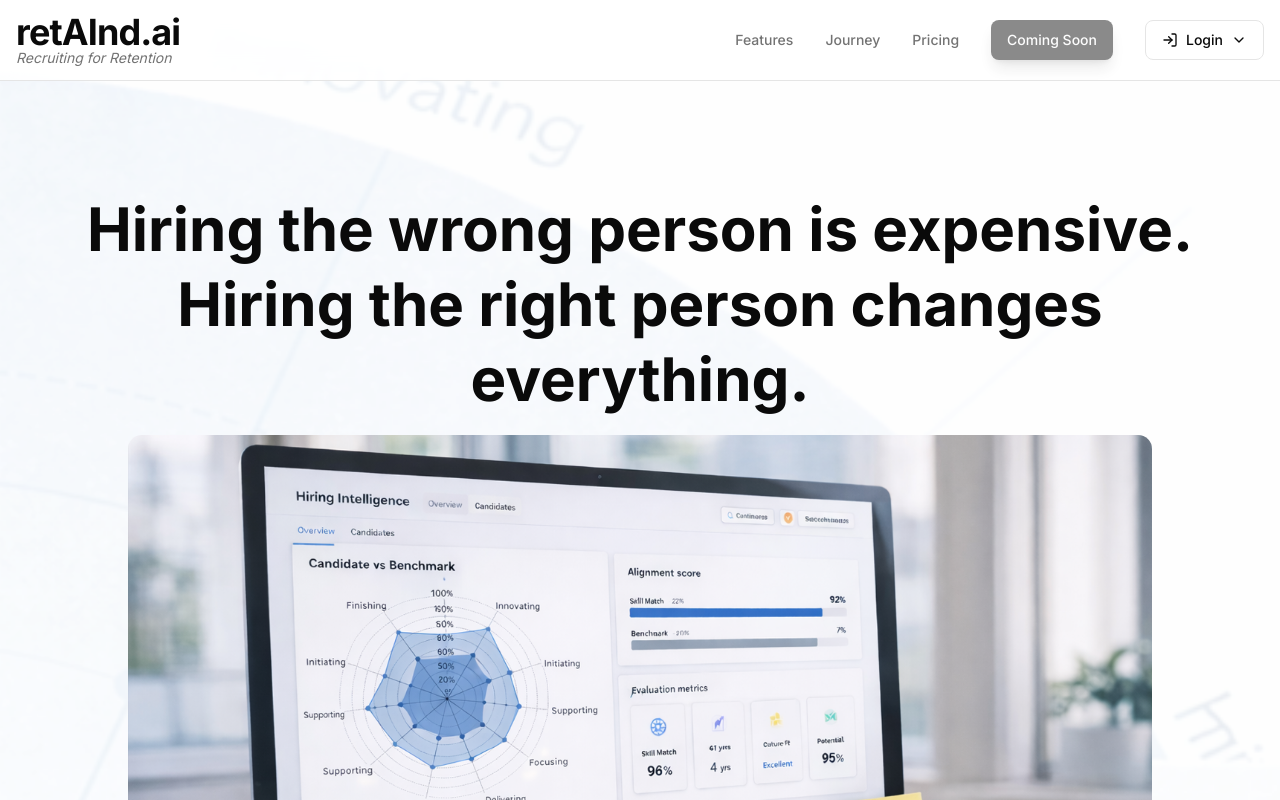
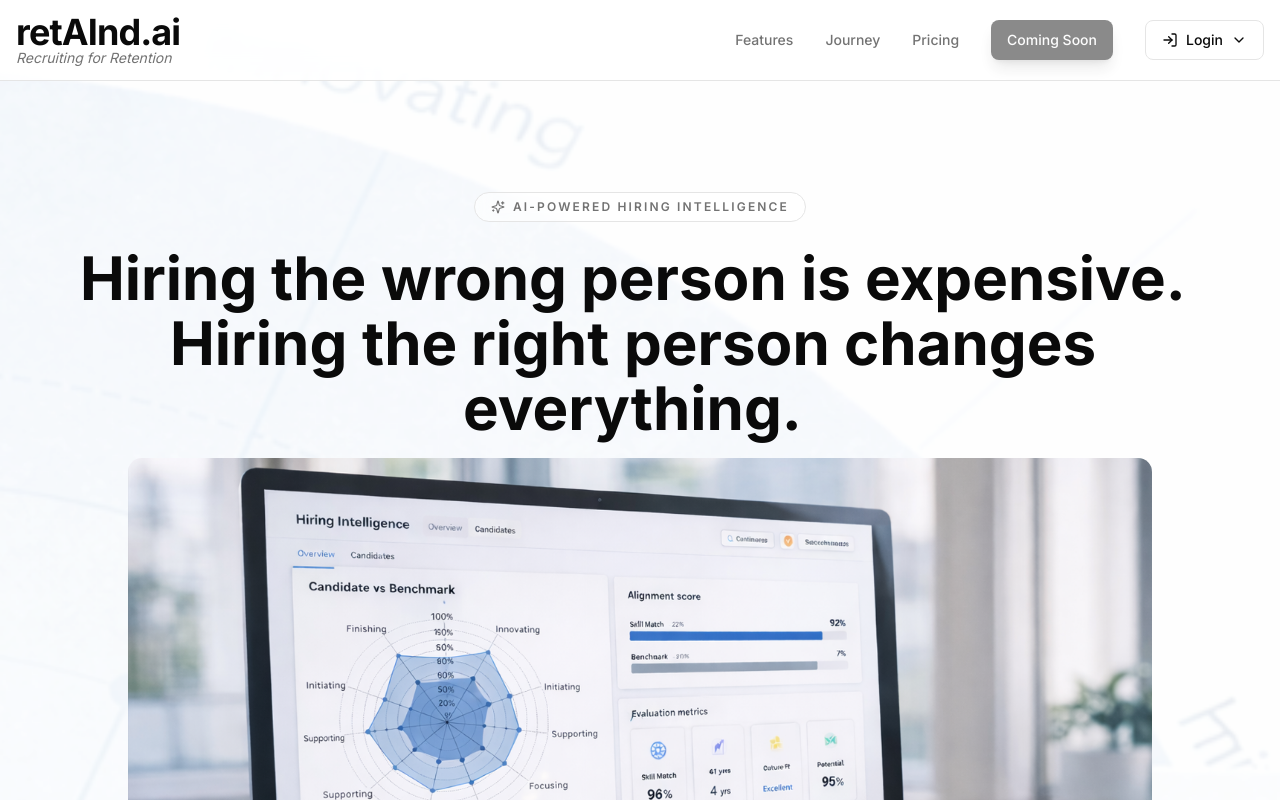
Before and after one commit to hassan1717f17/retaind-landing, a Next.js app: page / in a window 1280 px wide. Shown: the top 800 px of the page. Built offline with nearby package versions, Linux system fonts and the light colour scheme.

Commit message:
feat(landing): hero eyebrow + word-stagger reveal, scroll-progress bar, card/button hover micro-interactions

```diff
--- a/src/components/landing/hero.tsx
+++ b/src/components/landing/hero.tsx
@@ -1,7 +1,7 @@
 "use client";
 
 import { useRef } from "react";
-import { Briefcase, Building2 } from "lucide-react";
+import { Briefcase, Building2, Sparkles } from "lucide-react";
 import { Button } from "@/components/ui/button";
 import { Card } from "@/components/ui/card";
 import { gsap, useGSAP, DUR, EASE, NO_REDUCED_MOTION } from "@/lib/gsap";
@@ -11,6 +11,11 @@ interface HeroProps {
   selectedAudience: Audience;
   onSelectAudience: (a: Audience) => void;
 }
+
+const HEADLINE_LINES = [
+  "Hiring the wrong person is expensive.",
+  "Hiring the right person changes everything.",
+];
 
 export function Hero({ selectedAudience, onSelectAudience }: HeroProps) {
   const root = useRef<HTMLElement>(null);
@@ -25,13 +30,19 @@ export function Hero({ selectedAudience, onSelectAudience }: HeroProps) {
       const mm = gsap.matchMedia();
 
       mm.add(NO_REDUCED_MOTION, () => {
-        // Entrance: one coordinated beat for the hero content, video last.
-        const content = q('[data-hero="content"]');
+        const eyebrow = q('[data-hero="eyebrow"]');
+        const words = q("[data-hero-word]");
+        const rest = q('[data-hero="rest"]');
         const video = q('[data-hero="video"]');
-        gsap.set([content, video], { opacity: 0, y: 30 });
+
+        gsap.set(eyebrow, { opacity: 0, y: 12 });
+        gsap.set(words, { opacity: 0, yPercent: 45 });
+        gsap.set([rest, video], { opacity: 0, y: 30 });
 
         const tl = gsap.timeline({ defaults: { ease: EASE.out } });
-        tl.to(content, { opacity: 1, y: 0, duration: DUR.base })
+        tl.to(eyebrow, { opacity: 1, y: 0, duration: 0.4 })
+          .to(words, { opacity: 1, yPercent: 0, duration: 0.5, stagger: 0.035 }, "-=0.1")
+          .to(rest, { opacity: 1, y: 0, duration: DUR.base }, "-=0.2")
           .to(video, { opacity: 1, y: 0, duration: DUR.slow }, "-=0.3");
 
         // Parallax: background drifts slower than scroll for depth.
@@ -61,19 +72,38 @@ export function Hero({ selectedAudience, onSelectAudience }: HeroProps) {
         data-hero="bg"
       />
       <div className="container mx-auto px-4 text-center relative z-10">
-        <div data-hero="content">
-          {/* 1. Primary Headline (WHY-Led) */}
-          <h1
-            className="text-4xl md:text-6xl font-bold text-foreground leading-tight mb-[1.12rem]"
-            data-testid="text-hero-title"
-          >
-            Hiring the wrong person is expensive.
-            <br />
-            <span className="text-foreground">
-              Hiring the right person changes everything.
+        {/* Eyebrow */}
+        <div
+          className="flex justify-center mb-6"
+          data-hero="eyebrow"
+        >
+          <span className="inline-flex items-center gap-2 rounded-full border border-border bg-background/60 backdrop-blur-sm px-4 py-1.5 text-xs font-semibold uppercase tracking-[0.18em] text-muted-foreground">
+            <Sparkles className="w-3.5 h-3.5" />
+            AI-Powered Hiring Intelligence
+          </span>
+        </div>
+
+        {/* 1. Primary Headline (WHY-Led) — word-stagger reveal */}
+        <h1
+          className="text-4xl md:text-6xl font-bold text-foreground leading-[1.08] mb-[1.12rem]"
+          data-testid="text-hero-title"
+        >
+          {HEADLINE_LINES.map((line, li) => (
+            <span key={li} className="block">
+              {line.split(" ").map((word, wi) => (
+                <span
+                  key={`${li}-${wi}`}
+                  data-hero-word
+                  className="inline-block will-change-transform"
+                >
+                  {word}&nbsp;
+                </span>
+              ))}
             </span>
-          </h1>
+          ))}
+        </h1>
 
+        <div data-hero="rest">
           {/* 2. Sub-Headline (Outcome-Focused) — post-it image */}
           <div
             className="flex justify-center mb-[1.96rem] max-w-5xl mx-auto"
@@ -107,7 +137,10 @@ export function Hero({ selectedAudience, onSelectAudience }: HeroProps) {
           {/* 3. Audience Segmentation Cards */}
           <div className="grid grid-cols-1 md:grid-cols-2 gap-6 max-w-4xl mx-auto mb-14">
             {/* Agency Card */}
-            <Card className="p-8 text-left" data-testid="card-hero-agency">
+            <Card
+              className="p-8 text-left transition-all duration-300 hover:-translate-y-1.5 hover:shadow-xl hover:border-foreground/30"
+              data-testid="card-hero-agency"
+            >
               <div className="flex items-center gap-3 mb-4">
                 <div className="w-10 h-10 rounded-full bg-muted flex items-center justify-center">
                   <Briefcase className="w-5 h-5 text-foreground" />
@@ -121,7 +154,7 @@ export function Hero({ selectedAudience, onSelectAudience }: HeroProps) {
               <Button
                 size="lg"
                 variant="default"
-                className="w-full rounded-full"
+                className="w-full rounded-full transition-transform hover:scale-[1.02] active:scale-95"
                 onClick={() => {
                   onSelectAudience("agency");
                   scrollToFeatures();
@@ -133,7 +166,10 @@ export function Hero({ selectedAudience, onSelectAudience }: HeroProps) {
             </Card>
 
             {/* In-House Card */}
-            <Card className="p-8 text-left" data-testid="card-hero-inhouse">
+            <Card
+              className="p-8 text-left transition-all duration-300 hover:-translate-y-1.5 hover:shadow-xl hover:border-foreground/30"
+              data-testid="card-hero-inhouse"
+            >
               <div className="flex items-center gap-3 mb-4">
                 <div className="w-10 h-10 rounded-full bg-muted flex items-center justify-center">
                   <Building2 className="w-5 h-5 text-foreground" />
@@ -147,7 +183,7 @@ export function Hero({ selectedAudience, onSelectAudience }: HeroProps) {
               <Button
                 size="lg"
                 variant="default"
-                className="w-full rounded-full"
+                className="w-full rounded-full transition-transform hover:scale-[1.02] active:scale-95"
                 onClick={() => {
                   onSelectAudience("inhouse");
                   scrollToFeatures();
@@ -186,7 +222,7 @@ export function Hero({ selectedAudience, onSelectAudience }: HeroProps) {
           data-testid="video-placeholder"
           data-hero="video"
         >
-          <div className="relative">
+          <div className="relative group">
             <img
               src="/assets/download_1770376003675.png"
               alt="End-to-end recruitment workflow"
@@ -195,7 +231,7 @@ export function Hero({ selectedAudience, onSelectAudience }: HeroProps) {
             />
             <div className="absolute inset-0 flex items-center justify-center">
               <div
-                className="w-16 h-16 rounded-full bg-background/90 shadow-lg flex items-center justify-center"
+                className="w-16 h-16 rounded-full bg-background/90 shadow-lg flex items-center justify-center transition-transform duration-300 group-hover:scale-110"
                 data-testid="button-play-video"
               >
                 {/* Play triangle — monochrome (foreground glyph, not red) */}
@@ -214,7 +250,7 @@ export function Hero({ selectedAudience, onSelectAudience }: HeroProps) {
               onSelectAudience("agency");
               scrollToFeatures();
             }}
-            className="rounded-full gap-2"
+            className="rounded-full gap-2 transition-transform hover:scale-[1.02] active:scale-95"
             data-testid="button-audience-agency"
           >
             <Briefcase className="w-5 h-5" />
@@ -227,7 +263,7 @@ export function Hero({ selectedAudience, onSelectAudience }: HeroProps) {
               onSelectAudience("inhouse");
               scrollToFeatures();
             }}
-            className="rounded-full gap-2"
+            className="rounded-full gap-2 transition-transform hover:scale-[1.02] active:scale-95"
             data-testid="button-audience-inhouse"
           >
             <Building2 className="w-5 h-5" />
--- a/src/components/landing/landing-page.tsx
+++ b/src/components/landing/landing-page.tsx
@@ -2,6 +2,7 @@
 
 import { useState } from "react";
 import { Navbar } from "@/components/landing/navbar";
+import { ScrollProgress } from "@/components/landing/scroll-progress";
 import { Hero } from "@/components/landing/hero";
 import { FreeAccess } from "@/components/landing/free-access";
 import { FeaturesGrid } from "@/components/landing/features-grid";
@@ -39,6 +40,9 @@ export function LandingPage() {
 
   return (
     <main className="min-h-screen bg-background font-sans overflow-x-hidden">
+      {/* Page scroll-progress indicator */}
+      <ScrollProgress />
+
       {/* Navbar — always visible */}
       <Navbar
         mobileMenuOpen={mobileMenuOpen}
--- /dev/null
+++ b/src/components/landing/scroll-progress.tsx
@@ -0,0 +1,37 @@
+"use client";
+
+import { useRef } from "react";
+import { gsap, ScrollTrigger, useGSAP, NO_REDUCED_MOTION } from "@/lib/gsap";
+
+/**
+ * Thin page-scroll progress bar pinned to the very top of the viewport
+ * (above the fixed navbar). Scrubs its scaleX with overall scroll position.
+ * Reduced-motion: stays empty/no-op (purely decorative, aria-hidden).
+ */
+export function ScrollProgress() {
+  const bar = useRef<HTMLDivElement>(null);
+
+  useGSAP(
+    () => {
+      const mm = gsap.matchMedia();
+      mm.add(NO_REDUCED_MOTION, () => {
+        gsap.set(bar.current, { scaleX: 0, transformOrigin: "left center" });
+        gsap.to(bar.current, {
+          scaleX: 1,
+          ease: "none",
+          scrollTrigger: { start: 0, end: "max", scrub: 0.3 },
+        });
+      });
+    },
+    { scope: bar }
+  );
+
+  return (
+    <div
+      className="fixed top-0 left-0 right-0 z-[60] h-0.5 bg-transparent pointer-events-none"
+      aria-hidden="true"
+    >
+      <div ref={bar} className="h-full w-full bg-foreground/80" />
+    </div>
+  );
+}
```
